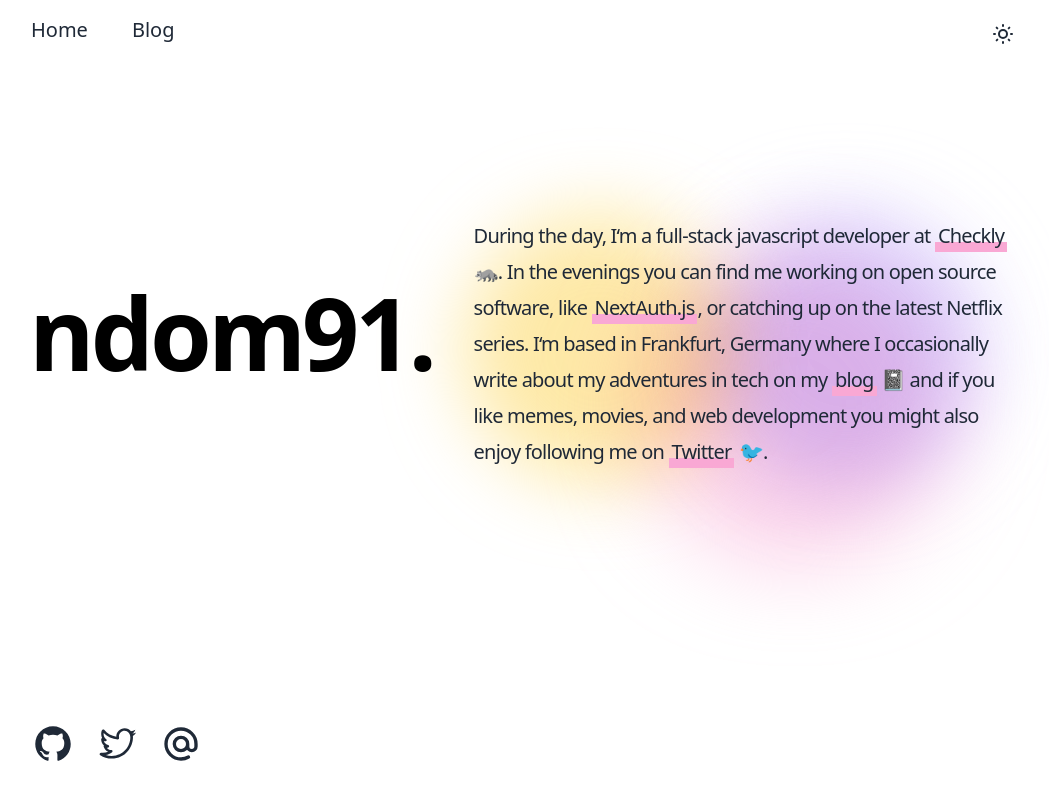
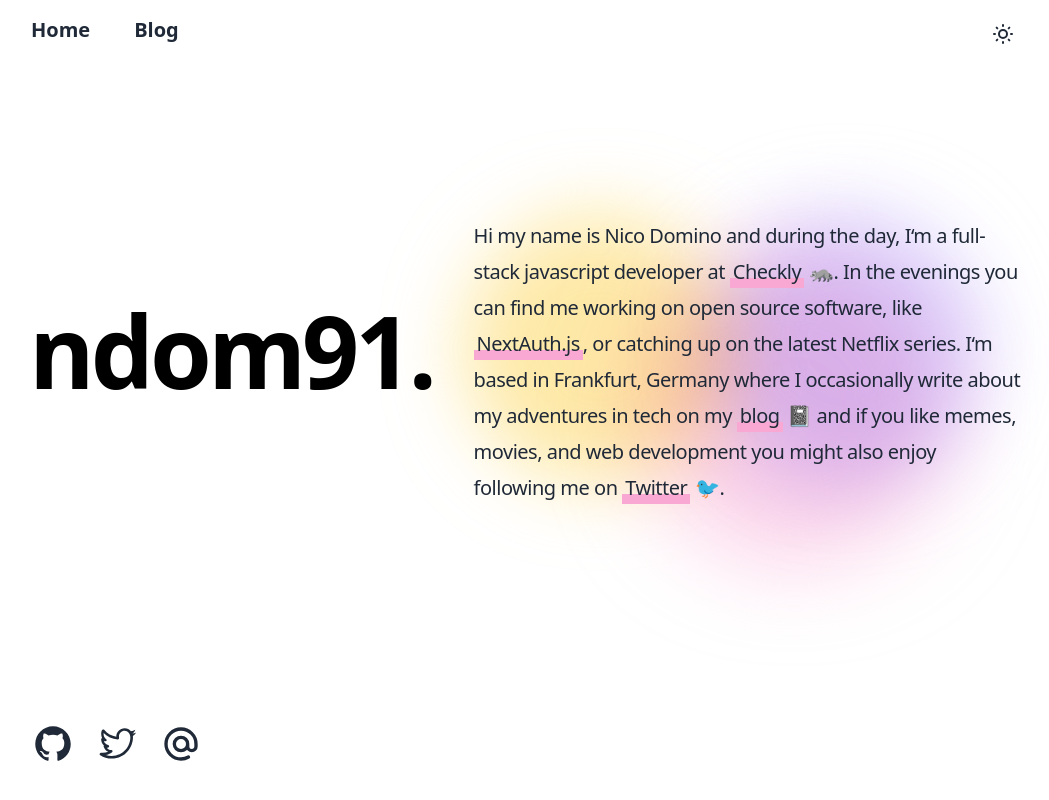
Before and after one commit to public-learner/sweethome, a Next.js app: page / in a window 1280 px wide. Shown: the whole page, without its empty margins (115-1164 px from the left). Built offline with nearby package versions, Linux system fonts and the light colour scheme; what @tailwindcss/typography would draw is missing.

Commit message:
fix: style updates :art:

```diff
--- a/src/components/intro.tsx
+++ b/src/components/intro.tsx
@@ -9,10 +9,11 @@ const Intro = () => {
         </h1>
       </div>
       <div
-        className="mt-5 w-full text-left dark:text-gray-200 text-gray-800 text-lg font-light tracking-tighter leading-8 opacity-0 animate-fade-in-up-500 md:pl-8 md:w-11/12 md:text-xl"
+        className="mt-5 w-full text-left dark:text-gray-200 text-gray-800 text-lg font-light tracking-tight leading-8 opacity-0 animate-fade-in-up-500 md:pl-8 md:w-11/12 md:text-xl"
         style={{ lineHeight: "2.25rem" }}
       >
-        During the day, I&lsquo;m a full-stack javascript developer at{" "}
+        Hi my name is Nico Domino and during the day, I&lsquo;m a full-stack
+        javascript developer at{" "}
         <a
           href="https://checklyhq.com"
           target="_blank"
--- a/src/components/nav.tsx
+++ b/src/components/nav.tsx
@@ -7,14 +7,14 @@ const Navbar = () => {
       <ul className="flex w-full dark:text-gray-100 text-gray-800 text-xl font-thin space-x-10">
         <li>
           <Link href="/">
-            <a className="p-0.5 dark:text-gray-100 text-gray-800 focus:border-b-8 dark:border-palevioletred border-pink-300 focus:outline-none outline-none transition-all duration-500">
+            <a className="p-0.5 dark:text-gray-100 text-gray-800 font-semibold focus:border-b-8 dark:border-palevioletred border-pink-300 focus:outline-none outline-none transition-all duration-500">
               Home
             </a>
           </Link>
         </li>
         <li>
           <Link href="/blog">
-            <a className="p-0.5 dark:text-gray-100 text-gray-800 focus:border-b-8 dark:border-palevioletred border-pink-300 focus:outline-none outline-none transition-all duration-500">
+            <a className="p-0.5 dark:text-gray-100 text-gray-800 font-semibold focus:border-b-8 dark:border-palevioletred border-pink-300 focus:outline-none outline-none transition-all duration-500">
               Blog
             </a>
           </Link>
--- a/src/styles/index.css
+++ b/src/styles/index.css
@@ -33,7 +33,6 @@
 
 .border-underline-grow:focus,
 .border-underline-grow:hover {
-  color: #fff;
   outline: none;
   background-size: 6px 50px;
 }
```
